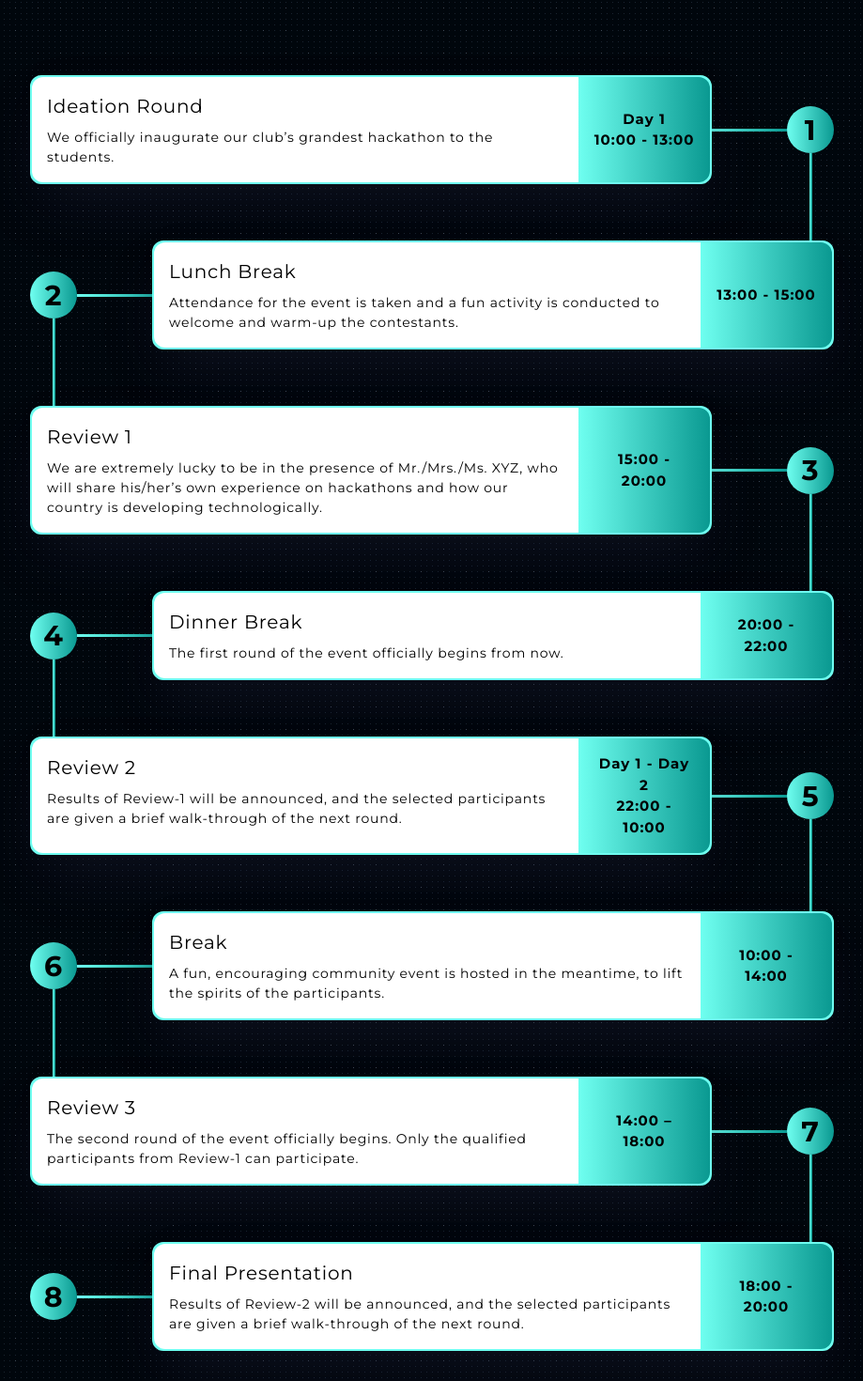
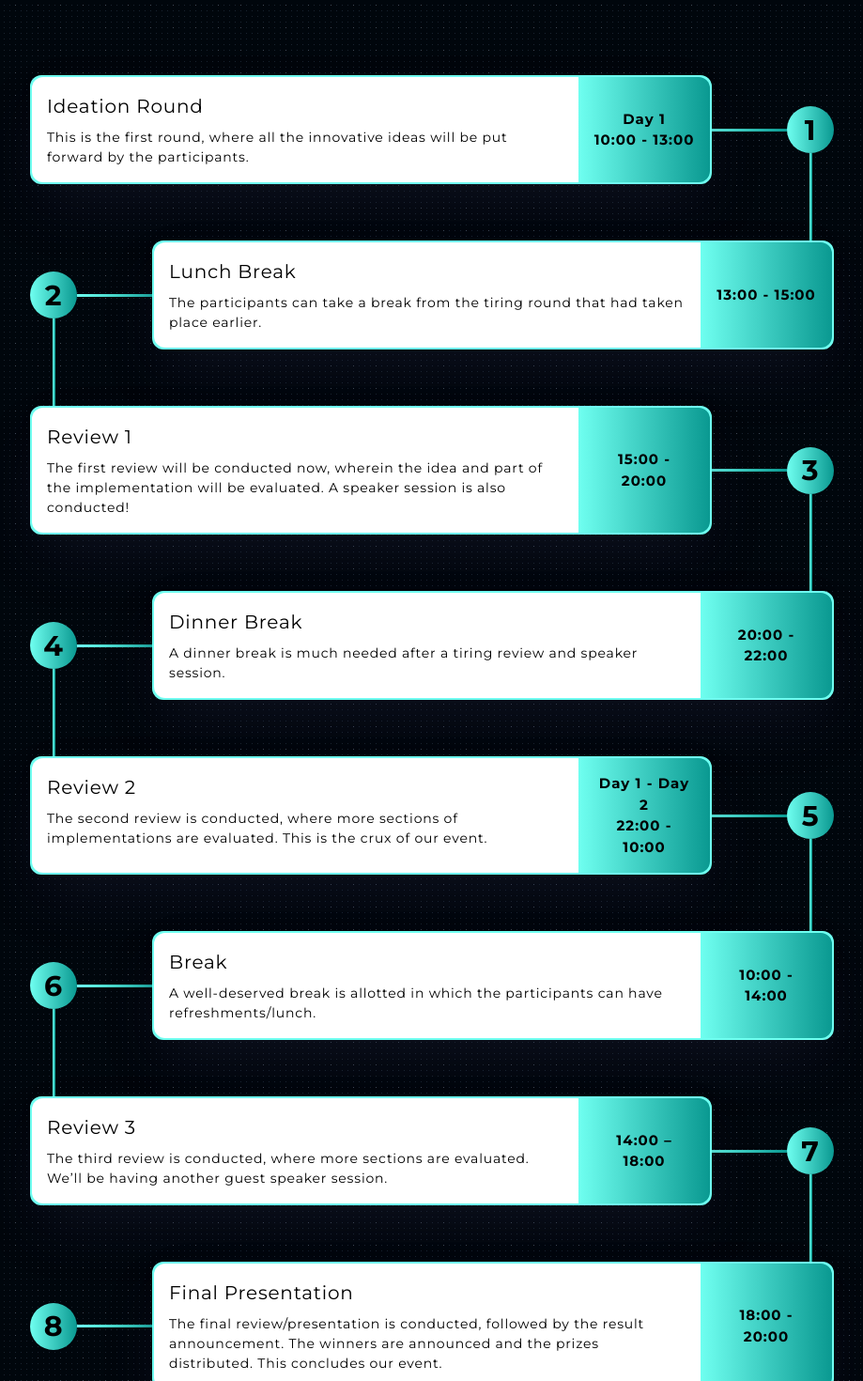
Before and after one commit to IoThinc-VIT/Iothinc_Website, a React (Create React App) app: page /iothon in a window 1280 px wide. Shown: the part 2313-3783 px from the top of the page at 94% size, without its empty margins (180-1099 px from the left). Built offline with nearby package versions, Linux system fonts and the light colour scheme.

Commit message:
feat: wrap ups - content changes

```diff
--- a/src/Components/Iothon/Timeline.js
+++ b/src/Components/Iothon/Timeline.js
@@ -13,8 +13,8 @@ const Timeline = () => {
                 <h1 className="timeline_title">Ideation Round</h1>
                 <p className="timeline_msg">
                   {" "}
-                  We officially inaugurate our club’s grandest hackathon to the
-                  students.
+                  This is the first round, where all the innovative ideas will
+                  be put forward by the participants.
                 </p>
               </div>
               <div className="timeline_time">
@@ -37,8 +37,8 @@ const Timeline = () => {
               <div className="timeline_desc">
                 <h1 className="timeline_title">Lunch Break</h1>
                 <p className="timeline_msg">
-                  Attendance for the event is taken and a fun activity is
-                  conducted to welcome and warm-up the contestants.
+                  The participants can take a break from the tiring round that
+                  had taken place earlier.
                 </p>
               </div>
               <div
@@ -57,9 +57,9 @@ const Timeline = () => {
               <div className="timeline_desc">
                 <h1 className="timeline_title">Review 1</h1>
                 <p className="timeline_msg">
-                  We are extremely lucky to be in the presence of Mr./Mrs./Ms.
-                  XYZ, who will share his/her’s own experience on hackathons and
-                  how our country is developing technologically.
+                  The first review will be conducted now, wherein the idea and
+                  part of the implementation will be evaluated. A speaker
+                  session is also conducted!
                 </p>
               </div>
               <div
@@ -89,7 +89,8 @@ const Timeline = () => {
               <div className="timeline_desc">
                 <h1 className="timeline_title">Dinner Break</h1>
                 <p className="timeline_msg">
-                  The first round of the event officially begins from now.
+                  A dinner break is much needed after a tiring review and
+                  speaker session.
                 </p>
               </div>
               <div
@@ -105,8 +106,8 @@ const Timeline = () => {
               <div className="timeline_desc">
                 <h1 className="timeline_title">Review 2</h1>
                 <p className="timeline_msg">
-                  Results of Review-1 will be announced, and the selected
-                  participants are given a brief walk-through of the next round.
+                  The second review is conducted, where more sections of
+                  implementations are evaluated. This is the crux of our event.
                 </p>
               </div>
               <div
@@ -129,8 +130,8 @@ const Timeline = () => {
               <div className="timeline_desc">
                 <h1 className="timeline_title">Break</h1>
                 <p className="timeline_msg">
-                  A fun, encouraging community event is hosted in the meantime,
-                  to lift the spirits of the participants.
+                  A well-deserved break is allotted in which the participants
+                  can have refreshments/lunch.
                 </p>
               </div>
               <div
@@ -146,8 +147,8 @@ const Timeline = () => {
               <div className="timeline_desc">
                 <h1 className="timeline_title">Review 3</h1>
                 <p className="timeline_msg">
-                  The second round of the event officially begins. Only the
-                  qualified participants from Review-1 can participate.
+                  The third review is conducted, where more sections are
+                  evaluated. We’ll be having another guest speaker session.
                 </p>
               </div>
               <div
@@ -169,8 +170,9 @@ const Timeline = () => {
               <div className="timeline_desc">
                 <h1 className="timeline_title">Final Presentation</h1>
                 <p className="timeline_msg">
-                  Results of Review-2 will be announced, and the selected
-                  participants are given a brief walk-through of the next round.
+                  The final review/presentation is conducted, followed by the
+                  result announcement. The winners are announced and the prizes
+                  distributed. This concludes our event.
                 </p>
               </div>
               <div
```
